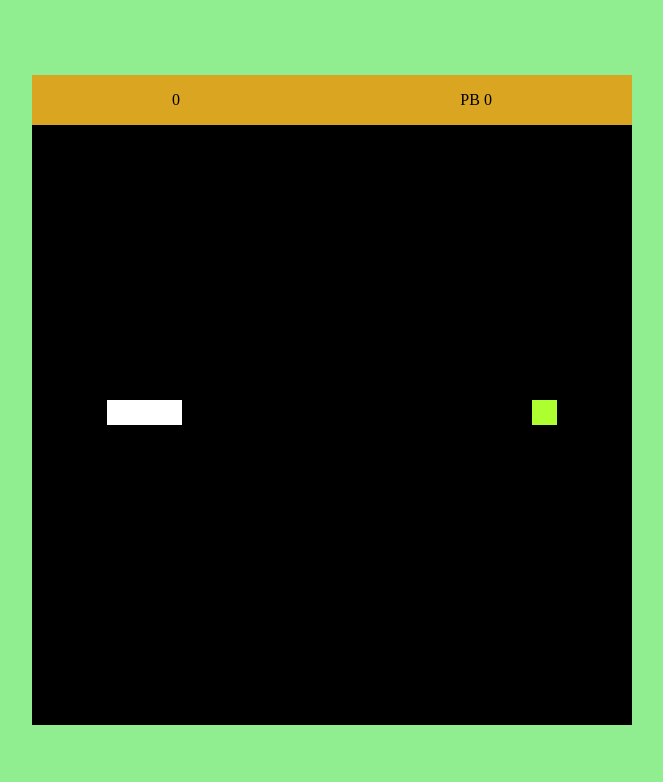
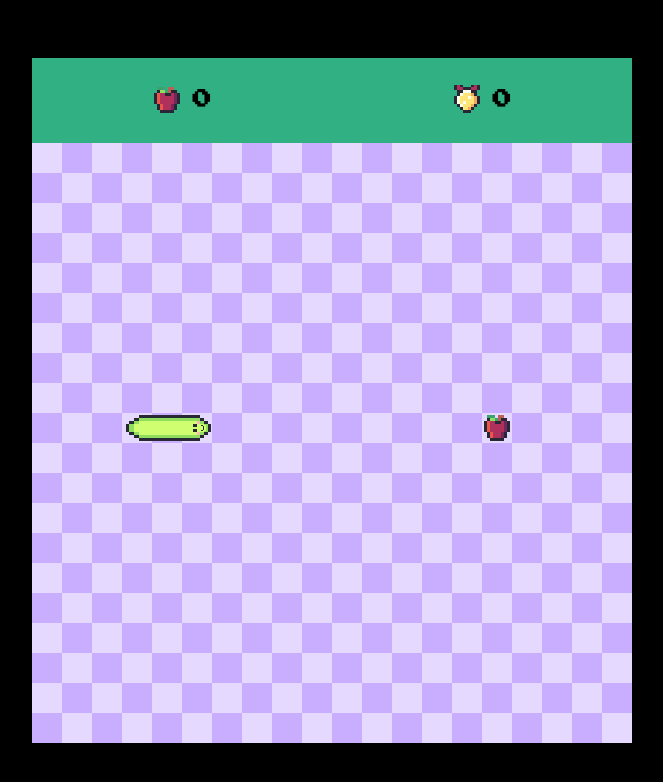
Before and after one commit to superquique/snake-project, a plain HTML site: page index.html in a window 1280 px wide. Shown: the whole page, without its empty margins (308-971 px from the left). Drawn offline with Linux system fonts and the light colour scheme.

Commit message:
feat: add sprites and, colors and font

```diff
--- a/css/style.css
+++ b/css/style.css
@@ -1,5 +1,5 @@
 body {
-    background-color:lightgreen;
+    background-color: black;
     margin: 0;
 
     height: 100vh;
@@ -7,21 +7,26 @@ body {
     flex-direction: column;
     justify-content: center;
     align-items: center;
+
+    font-family: "Press Start 2P", system-ui;
+    font-weight: 600;
+    font-style: normal;
+    font-size: 1.2rem;
 }
 
 
 #game-board {
-    background-color: black;
     position: relative;
 }
 
 #board-header {
-    background-color: goldenrod;
-    height: 50px;
+    background-color: #30B083;
+    height: 85px;
     line-height: 50px;
     display: flex;
     justify-content: space-around;
     align-items: center;
+    box-sizing: border-box;
 
 }
 
@@ -31,7 +36,7 @@ body {
     left: 0;
     width: 100%;
     height: 100%;
-    background: rgba(0, 0, 0, 0.7);
+    background: rgba(12, 0, 0, 0.7);
 
     display: flex;
     justify-content: center;
@@ -40,9 +45,12 @@ body {
 }
 
 #gameover-content {
-    background-color: white;
-    width: 20%;
-    height: 40%;
+    background-color: #30B083;
+    color: white;
+    box-sizing: border-box;
+    width: 25%;
+    height: 50%;
+    padding: 20px;
     text-align: center;
     display: flex;
     flex-direction: column;
@@ -50,8 +58,57 @@ body {
     align-items: center;
 }
 
+#gameover-content h2 {
+    color: #e5d9ff
+}
+
+#replay-button {
+    background-color: #C9ADFF;
+    padding: 10px;
+    border: 4px solid #e5d9ff;
+    text-decoration: none;
+
+}
+
+.score-container {
+    display: flex;
+    align-items: center;
+    gap: 10px;
+}
+
 .segment {
-    background-color: white;
+    background-image: url("../assets/images/segment.png");
+    background-repeat: no-repeat;
+    background-size: cover;
+    position:absolute;
+
+    text-align: center;
+}
+
+.head {
+    background-image: url("../assets/images/head.png");
+    background-repeat: no-repeat;
+    background-size: cover;
+
+    position:absolute;
+
+    text-align: center;
+}
+
+.tail {
+    background-image: url("../assets/images/tail.png");
+    background-repeat: no-repeat;
+    background-size: cover;
+
+    position:absolute;
+
+    text-align: center;
+}
+
+.corner {
+    background-image: url("../assets/images/corner.png");
+    background-repeat: no-repeat;
+    background-size: cover;
 
     position:absolute;
 
@@ -59,7 +116,7 @@ body {
 }
 
 .edible {
-    background-color: greenyellow;
+    background-image: url("../assets/images/edible.png");
 
     position: absolute;
 
@@ -69,3 +126,23 @@ body {
 .hidden {
     display: none !important;
 }
+
+.checkerboard {
+  width: 100%;
+  height: 600px; /* Or whatever size you need */
+
+  /* The Magic: Two overlapping gradients */
+  background-image:
+    linear-gradient(45deg, #C9ADFF 25%, transparent 25%),
+    linear-gradient(-45deg, #C9ADFF 25%, transparent 25%),
+    linear-gradient(45deg, transparent 75%, #C9ADFF 75%),
+    linear-gradient(-45deg, transparent 75%, #C9ADFF 75%);
+
+  /* Controls the size of the squares */
+  background-size: 60px 60px;
+
+  /* Positions the gradients to align into squares */
+  background-position: 0 0, 0 30px, 30px -30px, -30px 0px;
+
+  background-color: #e5d9ff; /* The "other" square color */
+}
--- a/index.html
+++ b/index.html
@@ -6,27 +6,30 @@
     <meta name="viewport" content="width=device-width, initial-scale=1.0">
     <title>Snake</title>
     <link rel="stylesheet" href="./css/style.css">
+    <link rel="preconnect" href="https://fonts.googleapis.com">
+    <link rel="preconnect" href="https://fonts.gstatic.com" crossorigin>
+    <link href="https://fonts.googleapis.com/css2?family=Press+Start+2P&display=swap" rel="stylesheet">
 </head>
 
 <body>
     <div id="board-header">
-        <div>
-            <span id="score-display">0</span>
+        <div class="score-container">
+            <img src="./assets/images/edible.png" alt="Edible image"> <span id="score-display">0</span>
         </div>
-        <div>
-            PB <span id="pb-display">0</span>
+        <div class="score-container">
+            <img src="./assets/images/personal-best.png" alt="Edible image"> <span id="pb-display">0</span>
         </div>
     </div>
-    <div id="game-board">
+    <div id="game-board" class="checkerboard">
 
     </div>
 
     <div id="gameover-overlay" class="hidden">
         <div id="gameover-content">
-            <h2>Gameover</h2>
-            <p>Score <span id="score-display-gameover">0</span></p>
-            <p>PB <span id="pb-display-gameover">0</span></p>
-            <button id="replay-button">Replay</button>
+            <h2>GAME OVER</h2>
+            <div class="score-container"><img src="./assets/images/edible.png" alt="Edible image"> <span id="score-display-gameover">0</span></div>
+            <div class="score-container"> <img src="./assets/images/personal-best.png" alt="Edible image"><span id="pb-display-gameover">0</span></div>
+            <a href="" id="replay-button">Replay</a>
         </div>
     </div>
 
--- a/js/main.js
+++ b/js/main.js
@@ -49,19 +49,22 @@ class Game {
         this.pbDisplay.innerText = `${this.personalBest}`;
 
         let coordinateX = 5;
-        const coordinateY = Math.floor(this.boardHeight / 25 / 2);
+        const coordinateY = Math.floor(this.boardHeight / this.segmentHeight / 2);
+        const edibleX = Math.floor(this.boardWidth / this.segmentWidth) - 5;
 
-        const head = new Segment(coordinateX, coordinateY, this.segmentWidth, this.segmentHeight, "right", 0);
+        const head = new Segment(coordinateX, coordinateY, this.segmentWidth, this.segmentHeight, "right");
 
         this.snake = new Snake(head);
-        this.edible = new Edible(coordinateX + 15, coordinateY, this.segmentWidth, this.segmentHeight);
+        this.edible = new Edible(edibleX, coordinateY, this.segmentWidth, this.segmentHeight);
 
         for (let i = 0; i<2; i++) {
             coordinateX--;
 
-            let newSegment = new Segment(coordinateX, coordinateY, this.segmentWidth, this.segmentHeight, null, i+1);
+            let newSegment = new Segment(coordinateX, coordinateY, this.segmentWidth, this.segmentHeight, "right");
             this.snake.addSegment(newSegment);
         }
+
+        this.snake.draw();
 
         this.ready = true;
     }
@@ -155,7 +158,7 @@ class Game {
     }
 }
 
-const game = new Game(600, 600, 25, 25);
+const game = new Game(600, 600, 30, 30);
 
 const replayButton = document.getElementById("replay-button");
 
@@ -164,9 +167,6 @@ replayButton.addEventListener("click", (event) => {
 })
 
 document.addEventListener("keydown", (event) => {
-    console.log("still listening");
-    console.log("game interval", game.interval);
-
     if (
         (event.code === "ArrowUp" ||
         event.code === "ArrowRight" ||
--- a/js/snake.js
+++ b/js/snake.js
@@ -13,7 +13,6 @@ export class Snake {
 
     addSegment (segment) {
         this.segments.push(segment);
-        segment.updateUI();
     }
 
     clearAllSegments () {
@@ -62,6 +61,7 @@ export class Snake {
             const previousSegment = this.segments[i-1]
             currentSegment.coordinateX = previousSegment.coordinateX;
             currentSegment.coordinateY = previousSegment.coordinateY;
+            currentSegment.direction = previousSegment.direction;
         }
 
         // Advance head by 1 unit
@@ -146,33 +146,53 @@ export class Snake {
     }
 
     draw () {
-        this.segments.forEach((segment) => {
-            segment.updateUI();
+        this.segments.forEach((segment, index, arr) => {
+            if (segment.element === null) {
+                segment.createDomElement();
+            }
+
+            if (index === 0) {
+                segment.updateUI("head");
+            } else if (index < arr.length - 1) {
+                const prev = arr[index - 1];
+                const next = arr[index + 1];
+
+                // Calcualte signature
+                const sigX = (prev.coordinateX - segment.coordinateX) +
+                    (next.coordinateX - segment.coordinateX);
+
+                const sigY = (prev.coordinateY - segment.coordinateY) +
+                    (next.coordinateY - segment.coordinateY);
+
+                const signature = `${sigX},${sigY}`;
+
+                if (signature === "0,0") {
+                    segment.updateUI("segment");
+                } else {
+                    segment.updateUI("corner", signature);
+                }
+            } else {
+                segment.updateUI("tail");
+            }
         });
     }
 }
 
 export class Segment {
-    constructor (coordinateX, coordinateY, width, height, direction, index) {
+    constructor (coordinateX, coordinateY, width, height, direction) {
         this.coordinateX = coordinateX;
         this.coordinateY = coordinateY;
         this.width = width;
         this.height = height;
         this.direction = direction;
-        this.index = index;
         this.element = null;
-
-        this.createDomElement();
     }
 
     createDomElement () {
         const gameBoard = document.getElementById("game-board");
         this.element = document.createElement("div");
-        this.element.classList.add("segment");
         this.element.style.width = this.width + "px";
         this.element.style.height = this.height + "px";
-        this.element.style.left = this.coordinateX * this.width + "px";
-        this.element.style.bottom = this.coordinateY * this.height + "px";
         gameBoard.appendChild(this.element);
     }
 
@@ -182,8 +202,18 @@ export class Segment {
         this.element = null;
     }
 
-    updateUI () {
+    updateUI (role, signature = null) {
         this.element.style.left = this.coordinateX * this.width + "px";
         this.element.style.bottom = this.coordinateY * this.height + "px";
+
+        this.element.className = role;
+
+        if (role === "corner") {
+            const angles = { '1,1': 270, '-1,1': 180, '-1,-1': 90, '1,-1': 0 };
+            this.element.style.transform = `rotate(${angles[signature]}deg)`;
+        } else {
+            const angles = { 'right': 0, 'down': 90, 'left': 180, 'up': 270 };
+            this.element.style.transform = `rotate(${angles[this.direction]}deg)`;
+        }
     }
 }
```
Also changed, not shown: art/pear36-palette.png (added), assets/images/corner.png (added), assets/images/edible.png (added), assets/images/head.png (added), assets/images/personal-best.png (added), assets/images/segment.png (added), assets/images/tail.png (added), todos.txt, 7 other files.
